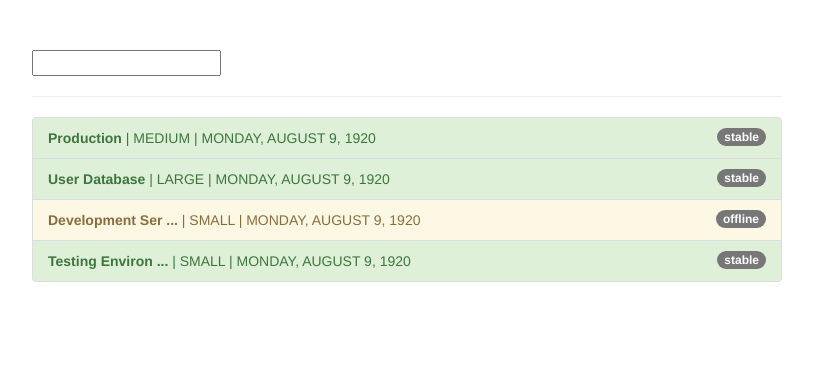
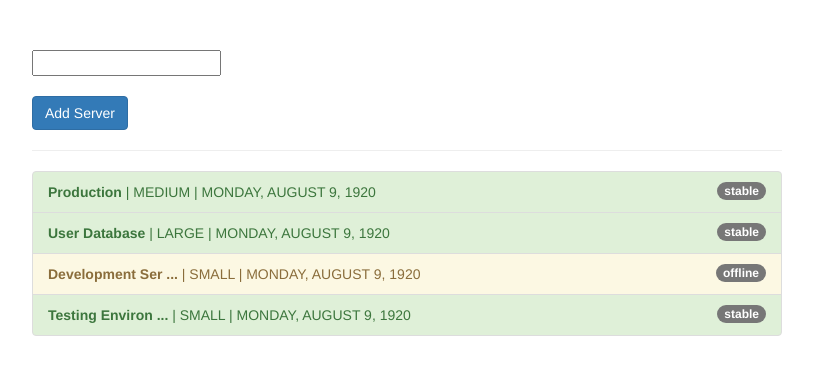
Before and after one commit to yomla/pipes-angular, an Angular app: page / in a window 1280 px wide. Shown: the top 374 px of the page, without its empty margins (233-1046 px from the left). Built offline with nearby package versions, Linux system fonts and the light colour scheme.

Commit message:
Commit-8 Pure and Impure Pipes (Fixing the Filter to show any change on the page)

```diff
--- a/src/app/app.component.html
+++ b/src/app/app.component.html
@@ -2,6 +2,11 @@
   <div class="row">
     <div class="col-xs-12 col-sm-10 col-md-8 col-sm-offset-1 col-md-offset-2">
       <input type="text" [(ngModel)]="filteredStatus">
+      <br><br>
+      <button
+        type="button"
+        class="btn btn-primary"
+        (click)="onAddServer()">Add Server</button>
       <hr>
       <ul class="list-group">
         <li
--- a/src/app/app.component.ts
+++ b/src/app/app.component.ts
@@ -40,4 +40,13 @@
       'list-group-item-danger': server.status === 'critical'
     };
   }
+
+  onAddServer() {
+    this.servers.push({
+      instanceType: 'small',
+      name: 'New Server',
+      status: 'stable',
+      started: new Date(15, 1, 2017)
+    })
+  }
 }
--- a/src/app/filter.pipe.ts
+++ b/src/app/filter.pipe.ts
@@ -1,7 +1,8 @@
 import { Pipe, PipeTransform } from '@angular/core';
 
 @Pipe({
-  name: 'filter'
+  name: 'filter',
+  pure: false
 })
 export class FilterPipe implements PipeTransform {
 
```
